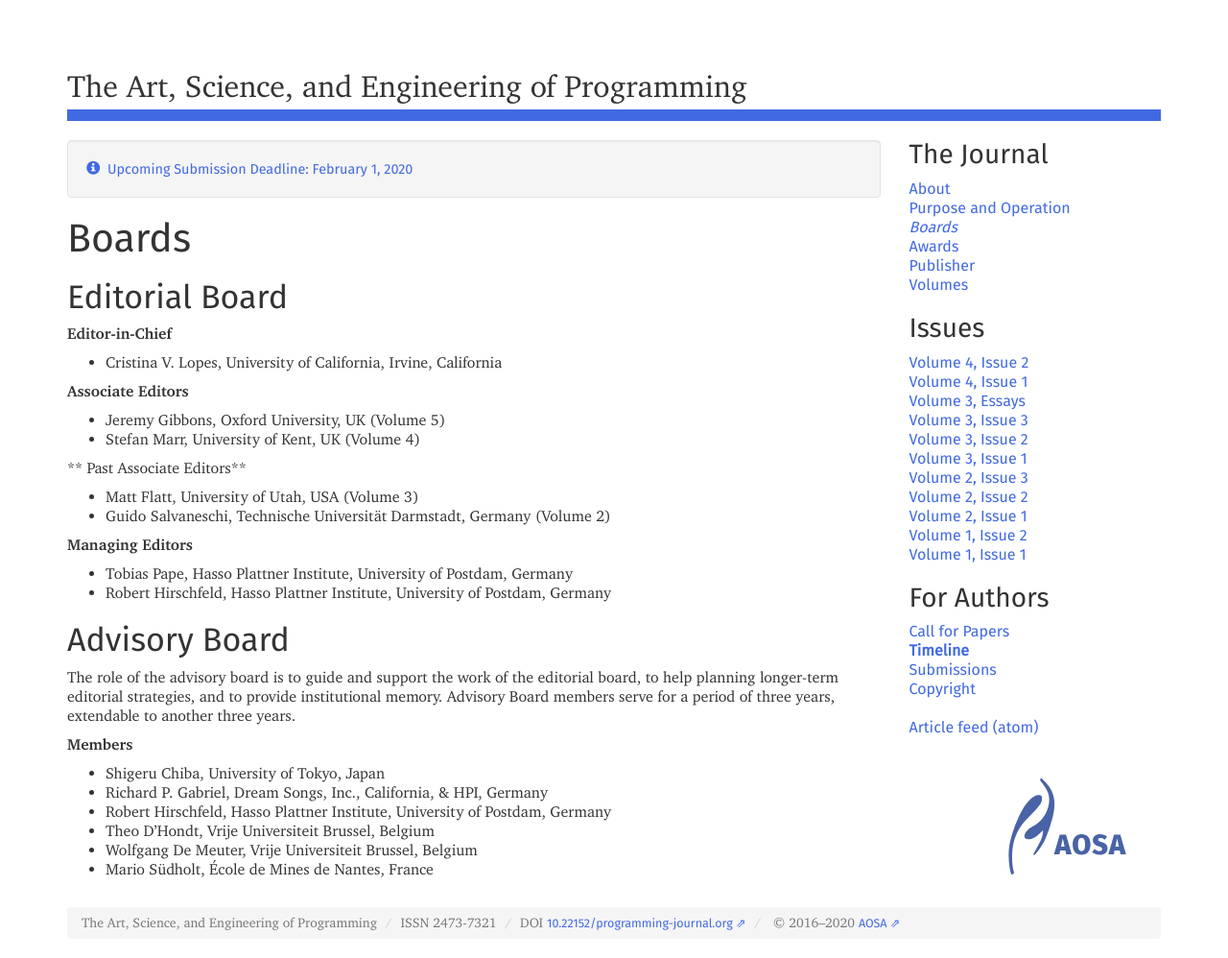
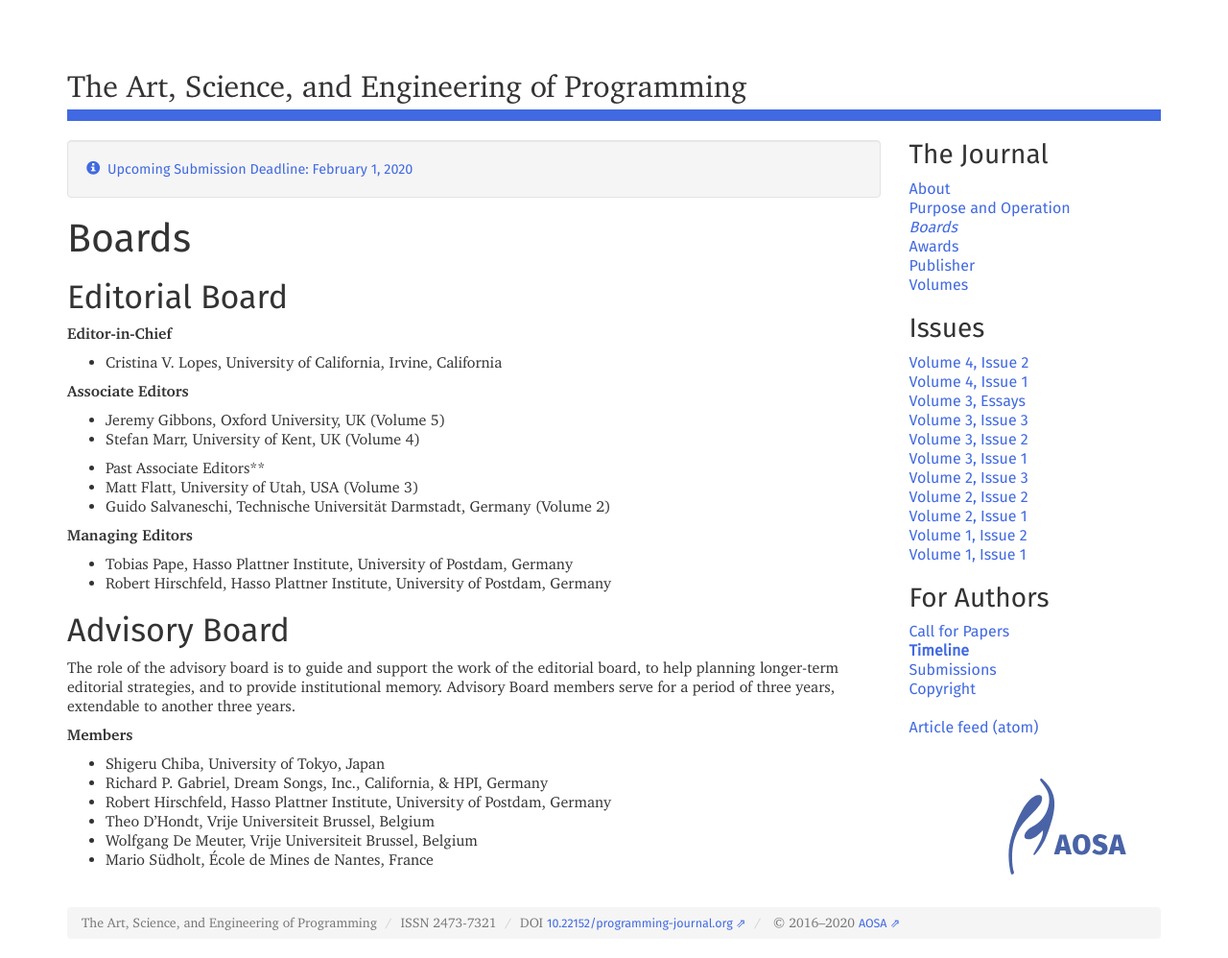
Before and after one commit to programming-journal/programming-journal.github.io, a Jekyll site: the page built from boards/index.markdown, in a window 1280 px wide. Shown: the whole page at 96% size. Built offline with Jekyll 4.4.1, drawn with Linux system fonts in a browser that asks for light colours.

Commit message:
Seriously...

```diff
--- a/boards/index.markdown
+++ b/boards/index.markdown
@@ -15,7 +15,7 @@ order: 500
 * Jeremy Gibbons, Oxford University, UK (Volume 5)
 * Stefan Marr, University of Kent, UK (Volume 4)
 
-** Past Associate Editors**
+* Past Associate Editors**
 * Matt Flatt, University of Utah, USA (Volume 3)
 * Guido Salvaneschi, Technische Universität Darmstadt, Germany (Volume 2)
 
```
